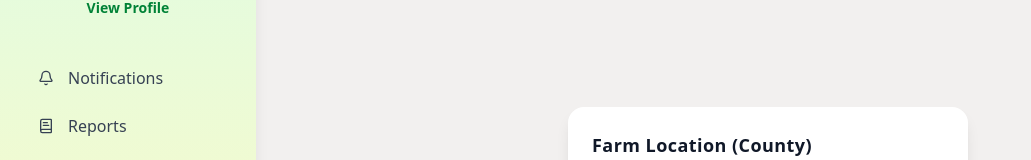
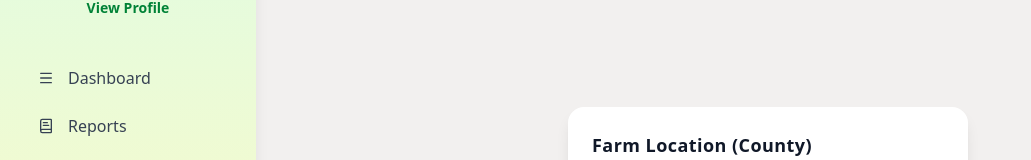
Before and after one commit to Tromtrevor/Mkulima, a React (Vite) app in the folder front-end/React/: page /home in a window 1280 px wide. Shown: the part 187-347 px from the top of the page, without its empty margins (0-1031 px from the left). Built offline with nearby package versions, Linux system fonts and the light colour scheme.

Commit message:
replace notifications with dashboard on side menu + change menu icon

```diff
--- a/front-end/React/src/components/SideBarMenu.jsx
+++ b/front-end/React/src/components/SideBarMenu.jsx
@@ -8,6 +8,7 @@ import {
   LogOut,
   BookText,
   Menu,
+  CircleChevronRight,
   X,
   Info,
   Bell,
@@ -23,8 +24,8 @@ const SidebarMenu = () => {
   const [isOpen, setIsOpen] = useState(true);
 
   const menuItems = [
-    { icon: <Bell className="w-5 h-4" />, label: "Notifications", path: "/notifications" },
-    { icon: <BookText className="w-5 h-4" />, label: "Reports", path: "/report" },
+    { icon: <Menu className="w-5 h-4" />, label: "Dashboard", path: "/dashboard" },
+    { icon: <BookText className="w-5 h-4" />, label: "Reports", path: "/reports" },
     { icon: <Info className="w-5 h-4" />, label: "Information", path: "/information" },
     { icon: <MapPin className="w-5 h-4" />, label: "AgroMap", path: "/agromap" },
     { icon: <NotebookText className="w-5 h-4" />, label: "About Us", path: "/about-us" },
@@ -42,7 +43,7 @@ const SidebarMenu = () => {
         onClick={() => setIsOpen(!isOpen)}
         className="lg:hidden fixed top-4 left-4 z-50 bg-green-600 text-white p-2 rounded-lg shadow-lg focus:outline-none hover:bg-green-700 transition-all"
       >
-        {isOpen ? <X size={20} /> : <Menu size={20} />}
+        {isOpen ? <X size={20} /> : <CircleChevronRight size={20} />}
       </button>
 
       {/* Sidebar */}
```
